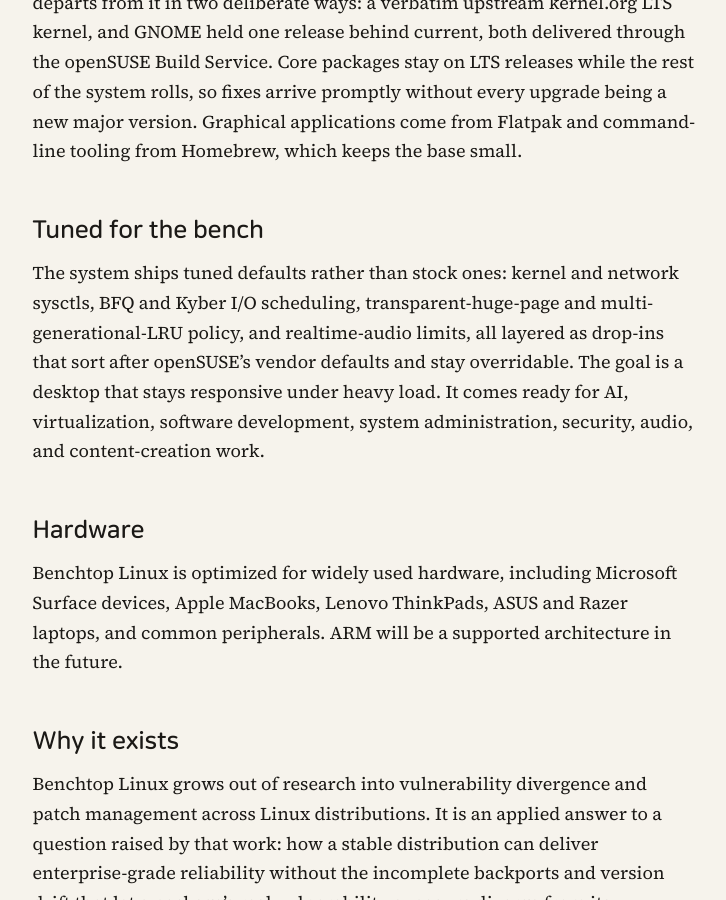
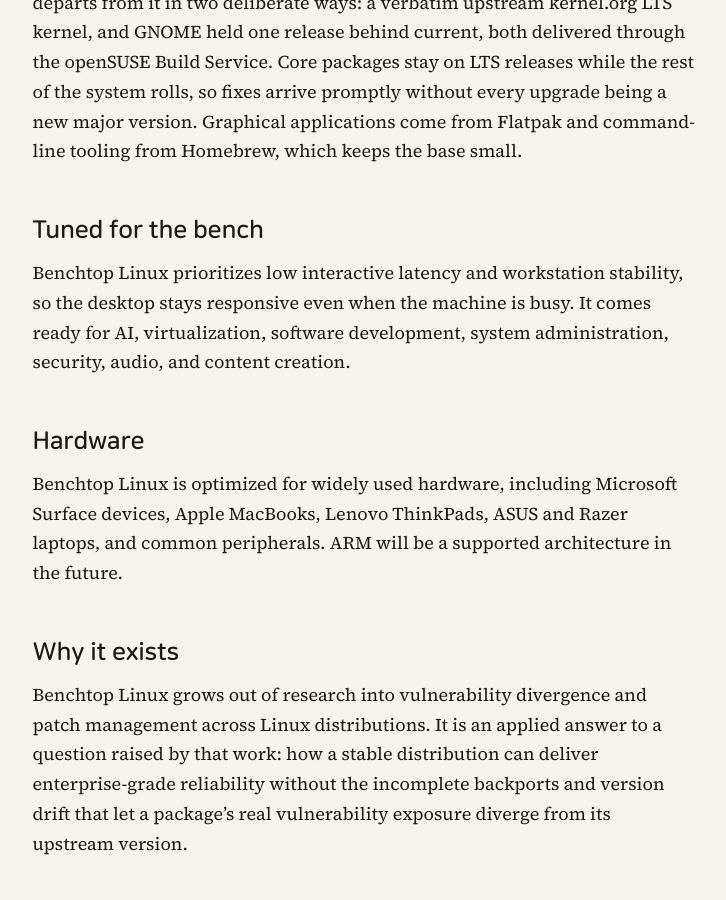
Before and after one commit to TechnicompLabs/technicomplabs.github.io, a Jekyll site: the page built from _pages/benchtop.md, in a window 1280 px wide and 900 px high, scrolled down 1079 px. Shown: the whole window, without its empty margins (276-1002 px from the left). Built offline with Jekyll 4.4.1, drawn with Linux system fonts in a browser that asks for light colours.

Commit message:
Benchtop: plain-language tuning description

```diff
--- a/_pages/benchtop.md
+++ b/_pages/benchtop.md
@@ -22,7 +22,7 @@ Benchtop Linux keeps openSUSE Aeon's foundation (read-only btrfs snapshots, UEFI
 
 ## Tuned for the bench
 
-The system ships tuned defaults rather than stock ones: kernel and network sysctls, BFQ and Kyber I/O scheduling, transparent-huge-page and multi-generational-LRU policy, and realtime-audio limits, all layered as drop-ins that sort after openSUSE's vendor defaults and stay overridable. The goal is a desktop that stays responsive under heavy load. It comes ready for AI, virtualization, software development, system administration, security, audio, and content-creation work.
+Benchtop Linux prioritizes low interactive latency and workstation stability, so the desktop stays responsive even when the machine is busy. It comes ready for AI, virtualization, software development, system administration, security, audio, and content creation.
 
 ## Hardware
 
```
